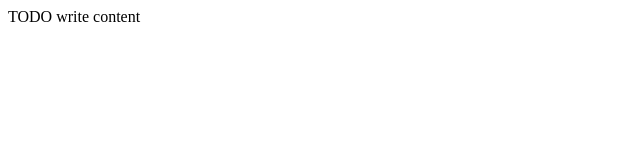
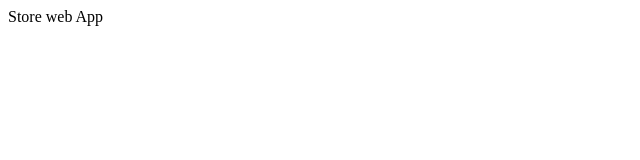
Before and after one commit to luisgerior/clase02222019javaprogra, a plain HTML site: page StoreWebApp/web/index.html in a window 1280 px wide. Shown: the full height of the page, 0-640 px from the left. Drawn offline with Linux system fonts and the light colour scheme.

Commit message:
int files 02

```diff
--- a/StoreWebApp/web/index.html
+++ b/StoreWebApp/web/index.html
@@ -2,11 +2,11 @@
 
 <html>
     <head>
-        <title>TODO supply a title</title>
+        <title>Store web App</title>
         <meta charset="UTF-8">
         <meta name="viewport" content="width=device-width, initial-scale=1.0">
     </head>
     <body>
-        <div>TODO write content</div>
+        <div>Store web App</div>
     </body>
 </html>
```
Also changed, not shown: StoreWebApp/web/storeForm.html (added, +17 -0 lines).
